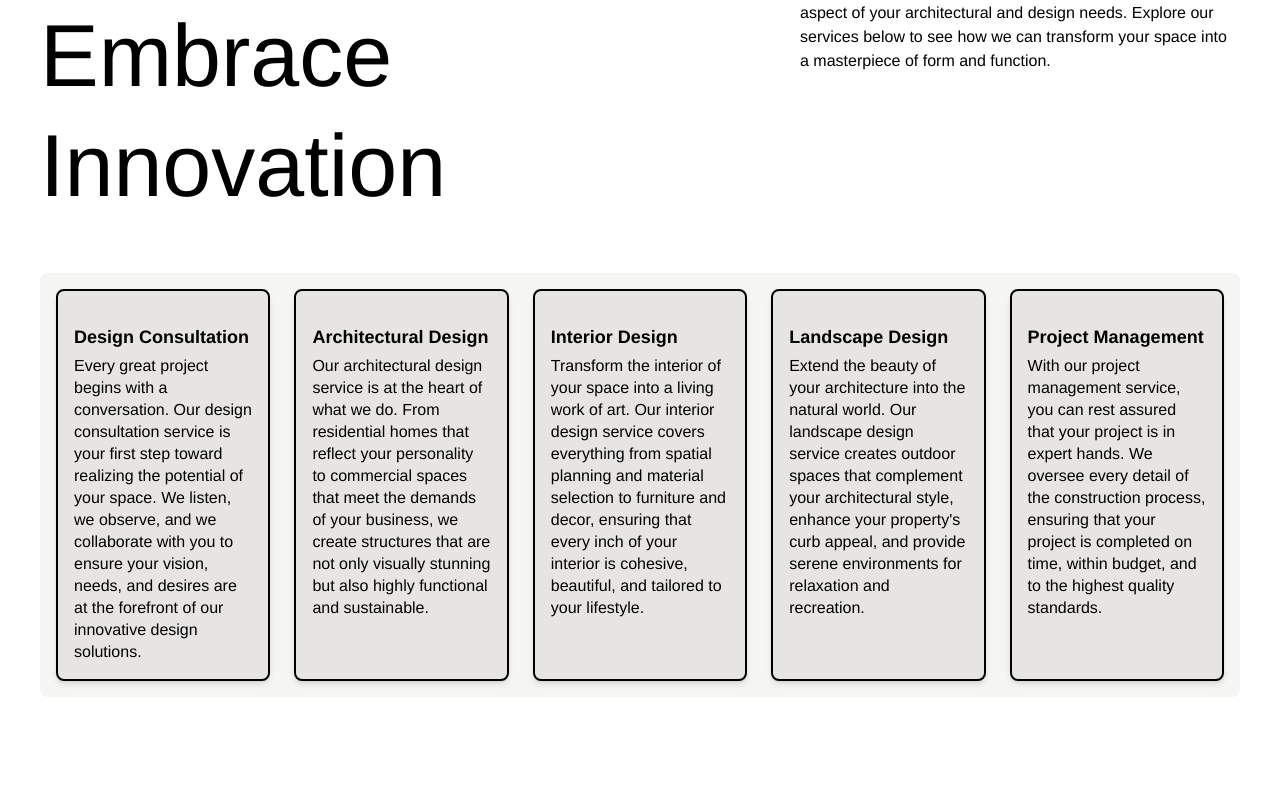
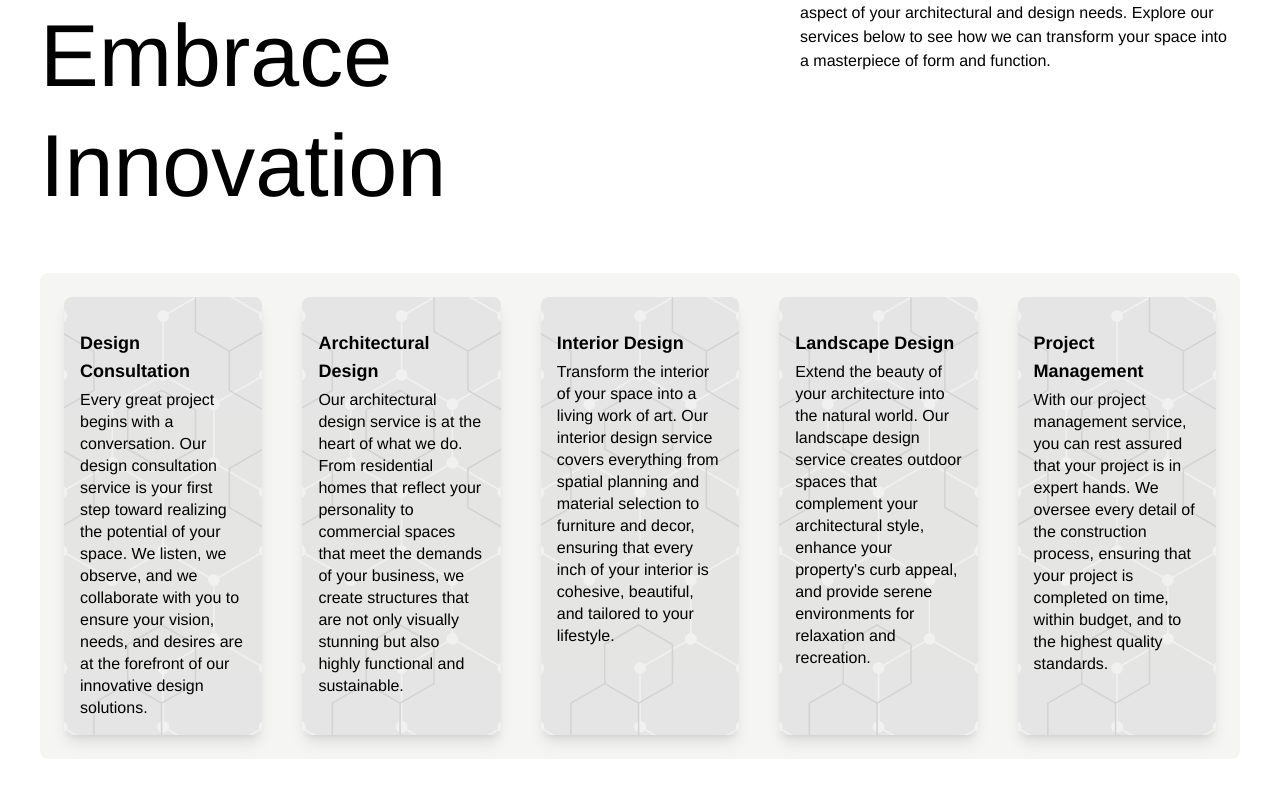
Before and after one commit to paradimes/lp-2, a React (Vite) app in the folder client/: page /services in a window 1280 px wide. Shown: the part 855-1646 px from the top of the page. Before the commit the page ends 1584 px from the top, so only its background shows below. Built offline with nearby package versions, Linux system fonts and the light colour scheme.

Commit message:
completed services page

```diff
--- a/client/src/components/PortfolioMasonry.tsx
+++ b/client/src/components/PortfolioMasonry.tsx
@@ -15,7 +15,7 @@ export default function PortfolioMasonry({ projects }: PortfolioMasonryProps) {
       {projects.map((project) => (
         <div
           key={project.id}
-          className="masonry-item break-inside-avoid mb-4 bg-stone-200 hover:bg-stone-300 rounded-lg p-4"
+          className="masonry-item break-inside-avoid mb-4 bg-stone-200 hover:bg-stone-300 rounded-lg p-4 hover:cursor-pointer"
         >
           <h3 className="font-bold hover:underline">{project.title}</h3>
           <p>{project.description}</p>
--- a/client/src/components/ServicesSection.tsx
+++ b/client/src/components/ServicesSection.tsx
@@ -1,21 +1,33 @@
 import { services } from "../resources";
+import backgroundImage from "../assets/service-card-design.svg";
 
 type ServiceCardProps = {
   title: string;
   description: string;
-  //   icon: string;
+  backgroundImage: string;
 };
 
-const ServiceCard = ({ title, description }: ServiceCardProps) => (
-  <div
-    id="service-card"
-    className="p-4 bg-stone-200 rounded-lg border-2 border-black shadow-md duration-200 hover:-translate-y-2.5 flex flex-col gap-1	 "
-  >
-    {/* <img src={icon} alt={title} className=" w-12 h-12 my-0 mx-auto" /> */}
-    <h3 className="mt-4 text-left text-lg font-bold  hover:underline">
-      {title}
-    </h3>
-    <p className="text-left leading-snug">{description}</p>
+const ServiceCard = ({
+  title,
+  description,
+  backgroundImage,
+}: ServiceCardProps) => (
+  <div className="relative p-4 rounded-lg m-2 overflow-hidden shadow-lg duration-200 hover:-translate-y-2.5 ">
+    {/* Background Image Container */}
+    <div className="absolute inset-0 opacity-35">
+      <img
+        src={backgroundImage}
+        alt=""
+        className="w-full h-full object-cover"
+      />
+    </div>
+    {/* Content */}
+    <div className="relative z-10 flex flex-col gap-1">
+      <h3 className="mt-4 text-lg font-bold text-left hover:underline ">
+        {title}
+      </h3>
+      <p className="text-left leading-snug">{description}</p>
+    </div>
   </div>
 );
 
@@ -30,7 +42,11 @@ export default function ServicesSection() {
         className="grid grid-cols-1 sm:grid-cols-2 lg:grid-cols-3 xl:grid-cols-5 justify-center gap-6 p-4"
       >
         {services.map((service) => (
-          <ServiceCard key={service.id} {...service} />
+          <ServiceCard
+            key={service.id}
+            {...service}
+            backgroundImage={backgroundImage}
+          />
         ))}
       </div>
     </section>
```
Also changed, not shown: client/src/assets/service-card-design.svg (added).
